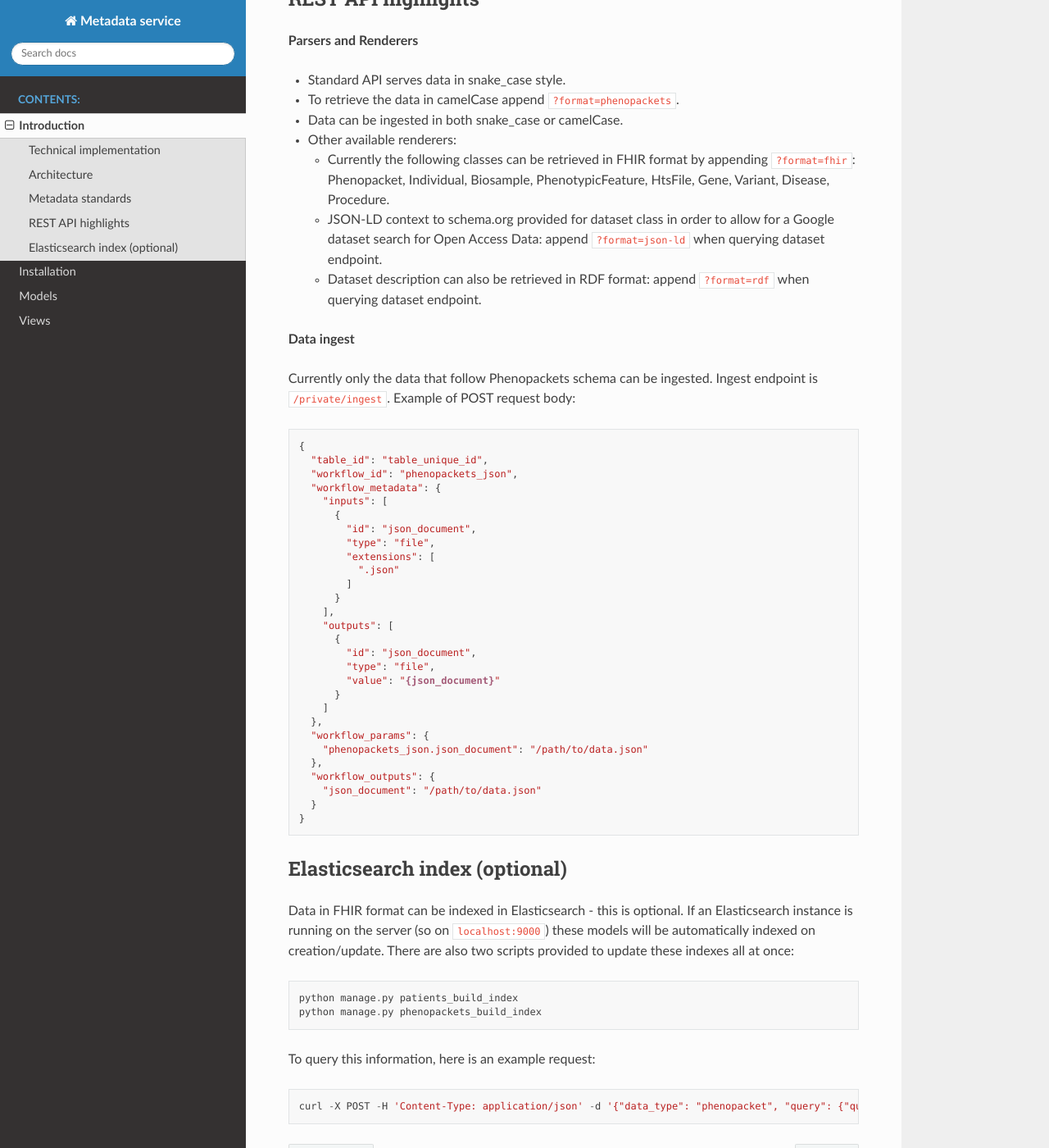
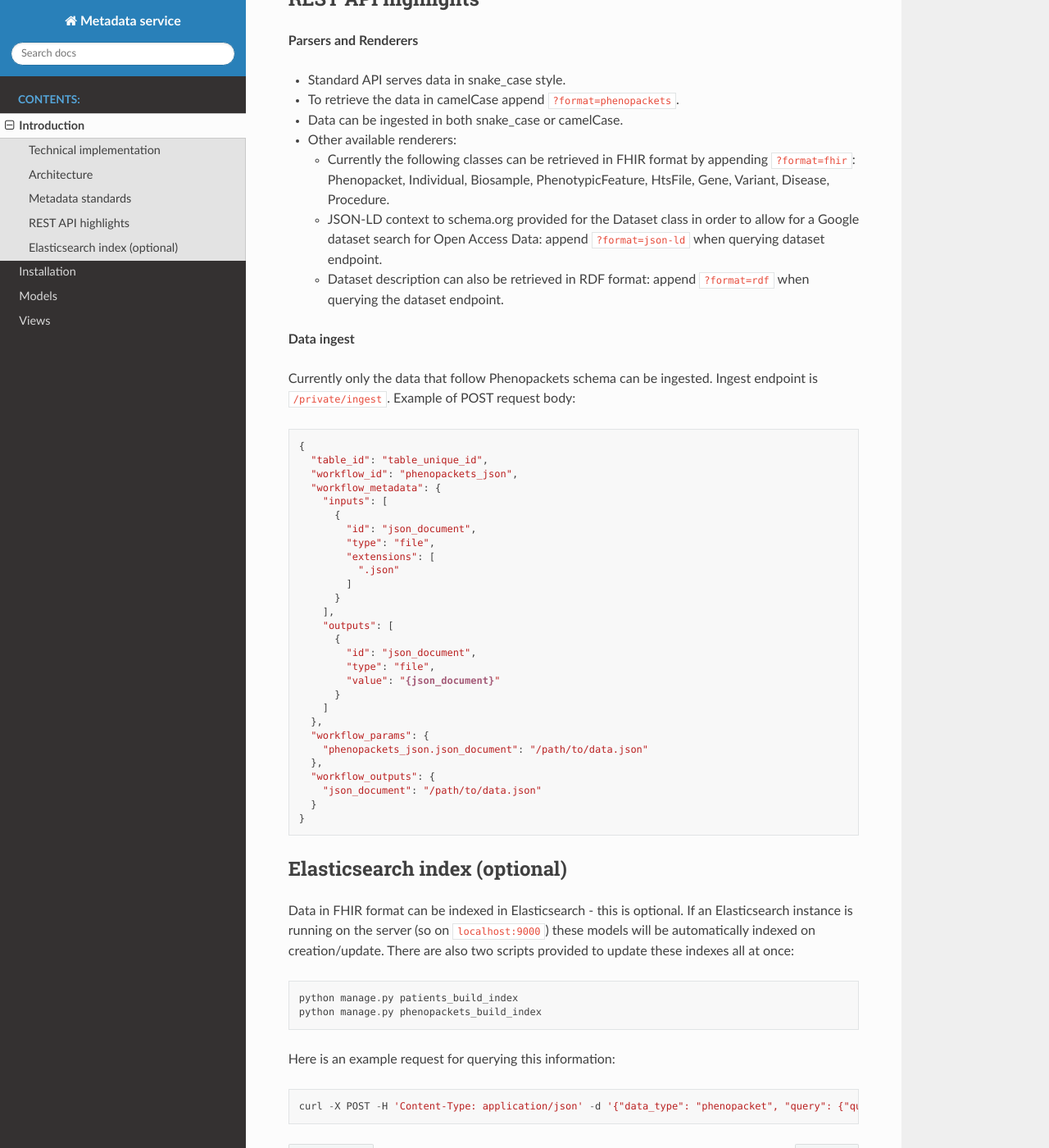
Before and after one commit to bento-platform/katsu, a Sphinx documentation site: the page built from docs/modules/introduction.rst, in a window 1280 px wide and 1400 px high, scrolled down 1832 px. Shown: the whole window at 82% size. Built offline with Sphinx 7.4.7 and the Read the Docs theme 2.0.0, drawn with Linux system fonts in a browser that asks for light colours.

Commit message:
few more corrections as per David's suggestions

```diff
--- a/docs/modules/introduction.rst
+++ b/docs/modules/introduction.rst
@@ -70,9 +70,9 @@ REST API highlights
 
   - Currently the following classes can be retrieved in FHIR format by appending :code:`?format=fhir`: Phenopacket, Individual, Biosample, PhenotypicFeature, HtsFile, Gene, Variant, Disease, Procedure.
 
-  - JSON-LD context to schema.org provided for dataset class in order to allow for a Google dataset search for Open Access Data: append :code:`?format=json-ld` when querying dataset endpoint.
+  - JSON-LD context to schema.org provided for the Dataset class in order to allow for a Google dataset search for Open Access Data: append :code:`?format=json-ld` when querying dataset endpoint.
 
-  - Dataset description can also be retrieved in RDF format: append :code:`?format=rdf` when querying dataset endpoint.
+  - Dataset description can also be retrieved in RDF format: append :code:`?format=rdf` when querying the dataset endpoint.
 
 **Data ingest**
 
@@ -126,7 +126,7 @@ There are also two scripts provided to update these indexes all at once:
     python manage.py patients_build_index
     python manage.py phenopackets_build_index
 
-To query this information, here is an example request:
+Here is an example request for querying this information:
 
 .. code-block::
 
```
